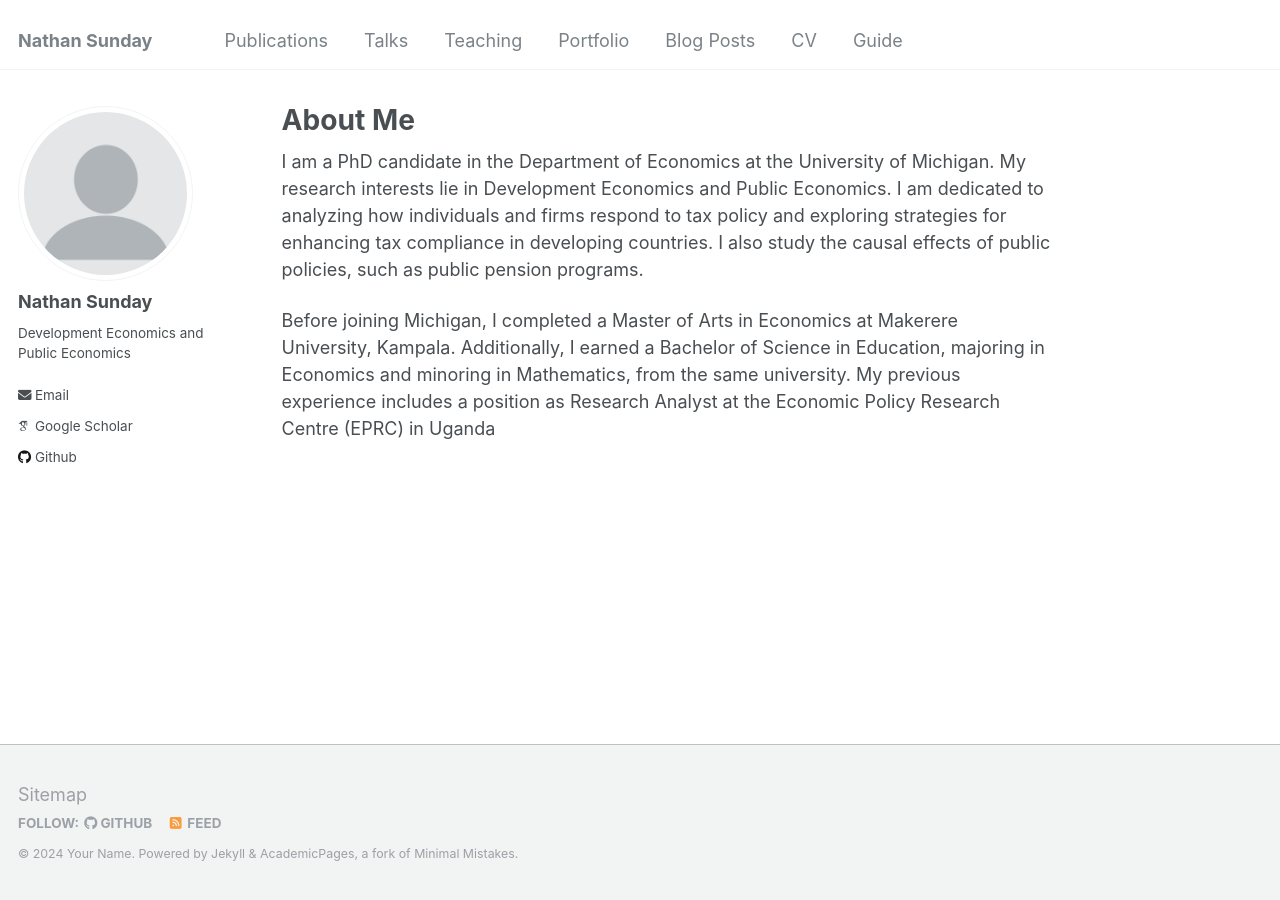
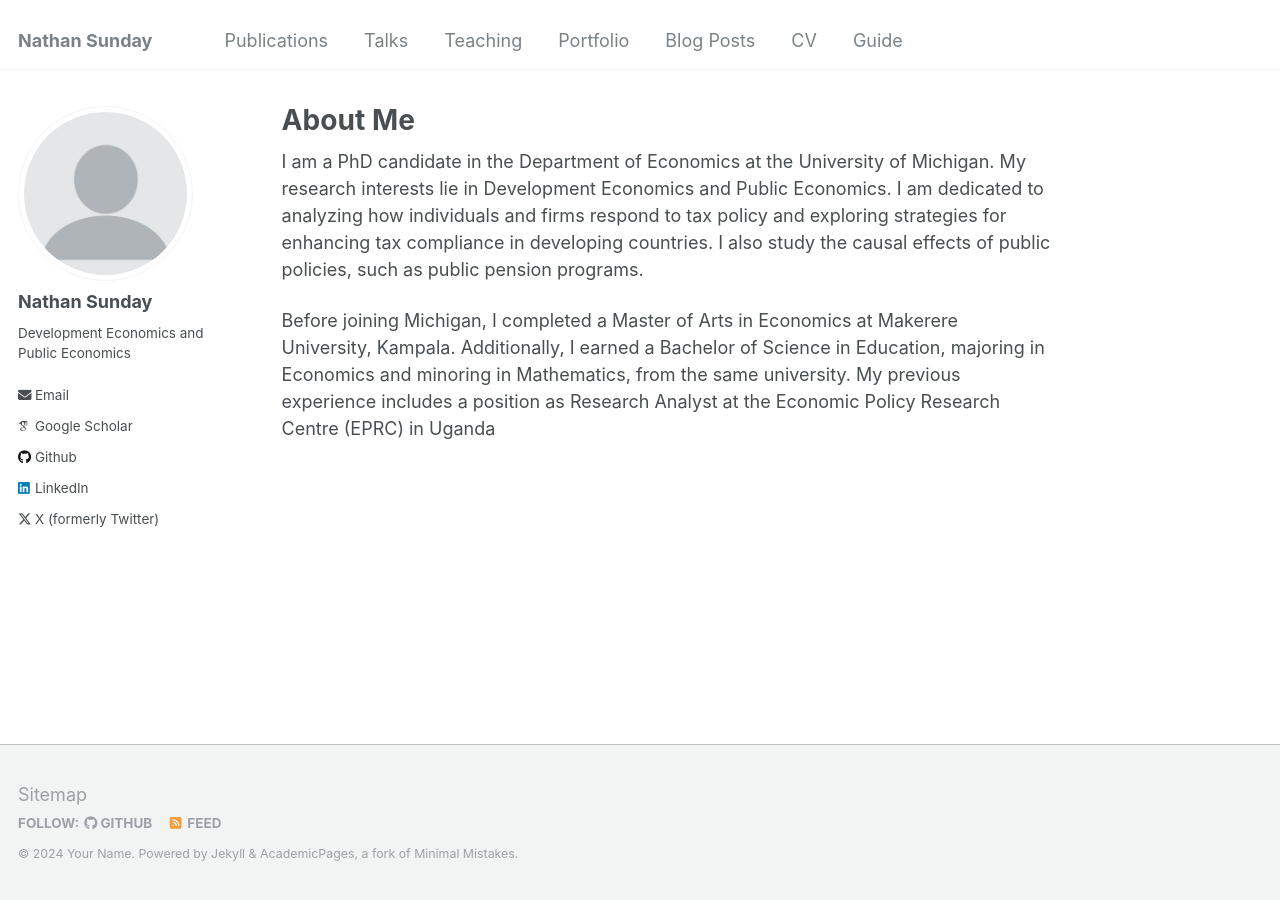
Before and after one commit to LizzyChikapa/nathan, a Jekyll site: the page built from _pages/about.md, in a window 1280 px wide. Built offline with Jekyll 4.4.1, drawn with Linux system fonts in a browser that asks for light colours; some web fonts are replaced; part of the change alters nothing that is shown.

Commit message:
Update _config.yml

```diff
--- a/_config.yml
+++ b/_config.yml
@@ -58,7 +58,7 @@ author:
   keybase          : # Username
   instagram        : # Username
   lastfm           : # Username
-  linkedin         : # Username
+  linkedin         :  nathansunday
   mastodon         : # URL
   medium           : # URL
   pinterest        : # Username
@@ -66,7 +66,7 @@ author:
   steam            : # Username
   telegram         : # URL
   tumblr           : # Username
-  twitter          : # Username for X / Twitter
+  twitter          : nathansunday
   vine             : # Username
   weibo            : # Username
   wikipedia        : # Username
```
